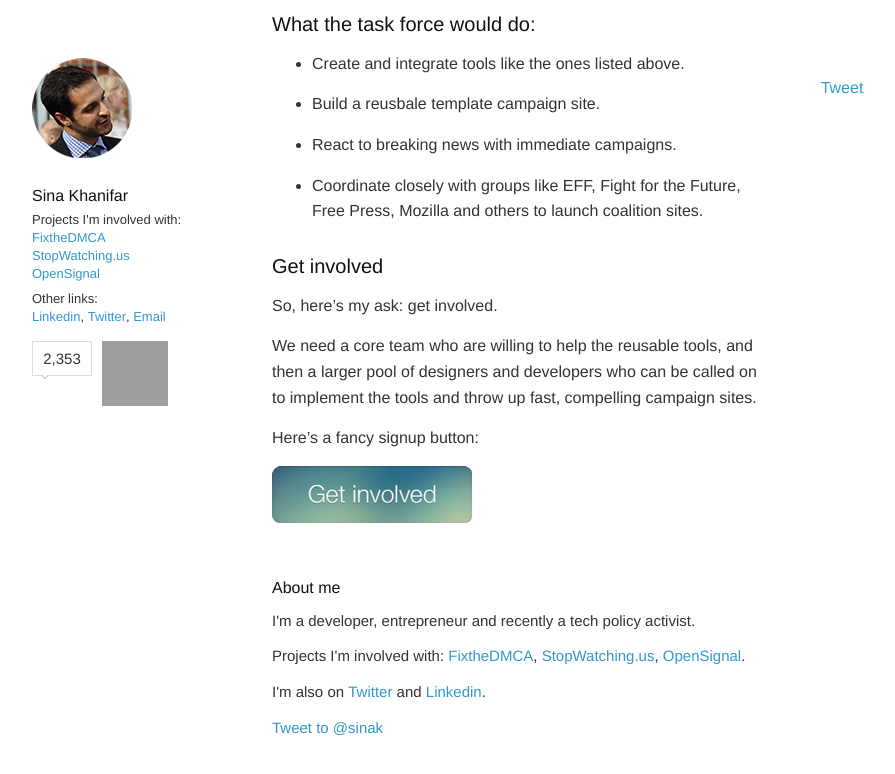
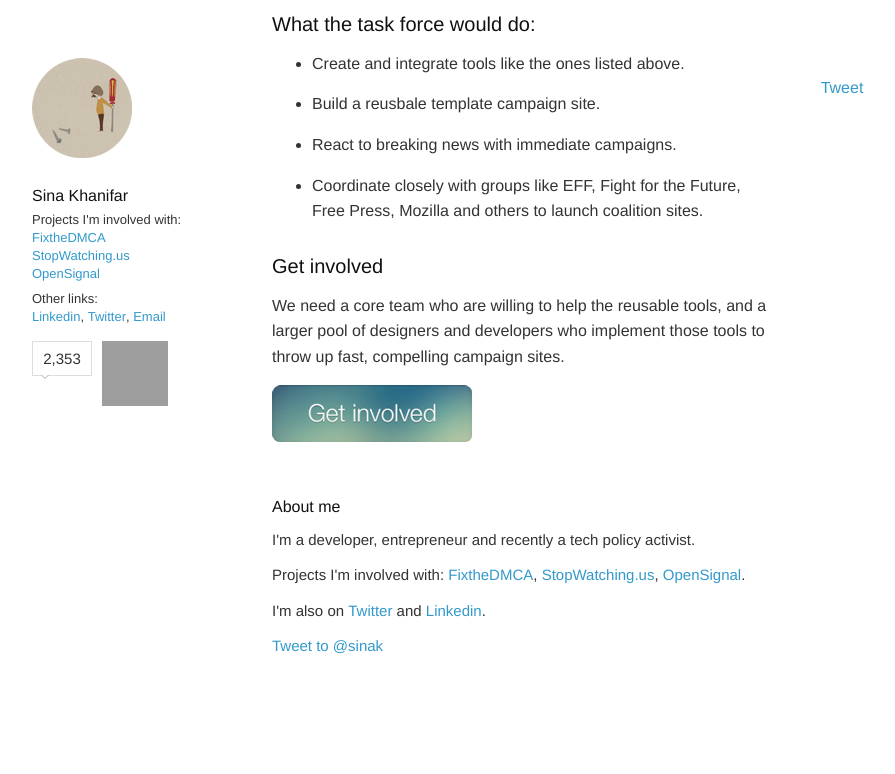
Before and after one commit to sinak/sinak.github.com, a Jekyll site: the page built from _posts/2013-06-30-task-force.md, in a window 1280 px wide and 900 px high, scrolled down 1369 px. Shown: the top 774 px of the window, without its empty margins (178-1073 px from the left). Built offline with Jekyll 4.4.1, drawn with Linux system fonts in a browser that asks for light colours; nearby versions of some CDN libraries; some web fonts are replaced; Markdown is read by kramdown in place of the engine named in the settings; comment, search, counter and statistics services are not loaded; grey boxes are pictures that could not be loaded.

Commit message:
Image changes etc.

```diff
--- a/_posts/2013-06-30-task-force.md
+++ b/_posts/2013-06-30-task-force.md
@@ -38,10 +38,6 @@ Tools like those need to be built and open-sourced for anyone to use. But we als
 
 ### Get involved
 
-So, here's my ask: get involved.
-
-We need a core team who are willing to help the reusable tools, and then a larger pool of designers and developers who can be called on to implement the tools and throw up fast, compelling campaign sites.
-
-Here's a fancy signup button:
+We need a core team who are willing to help the reusable tools, and  a larger pool of designers and developers who implement those tools to throw up fast, compelling campaign sites.
 
 <a href="/rritf.html"><img src="/images/get-involved.png" /></a>
```
Also changed, not shown: images/sina.png, images/sina_small.png, 1 other file.
